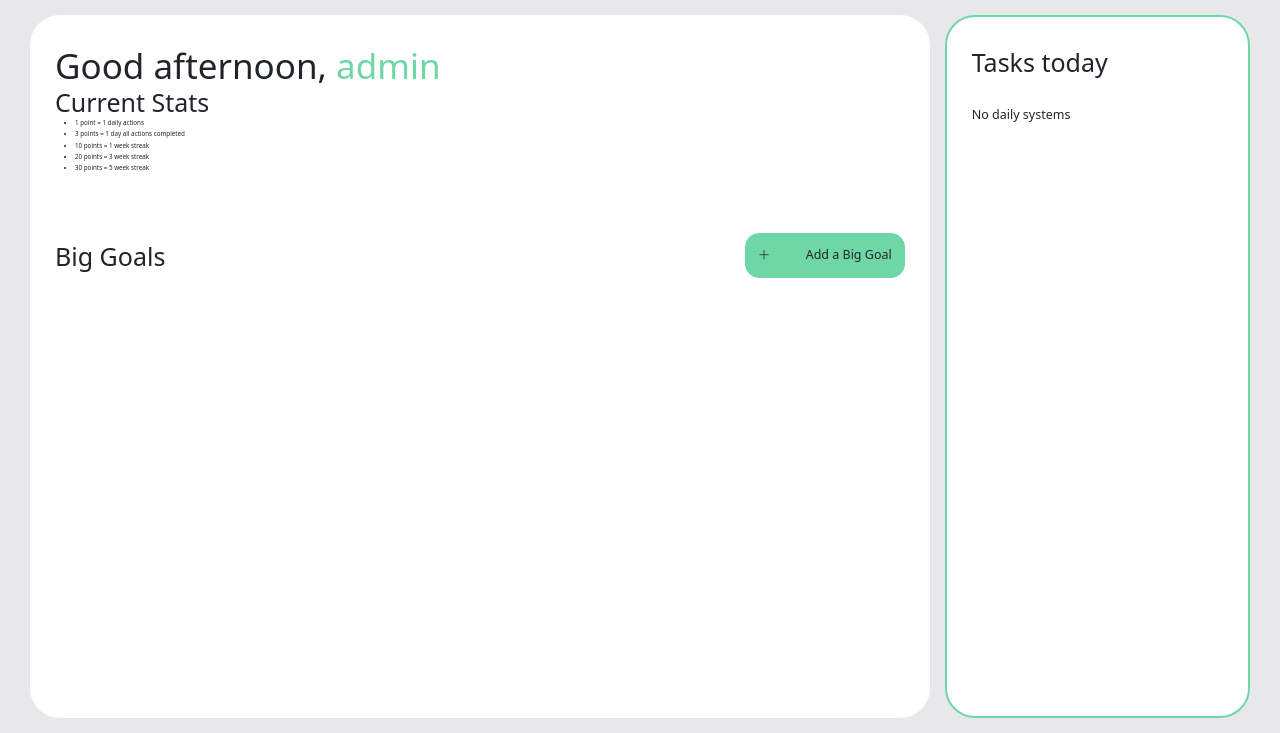
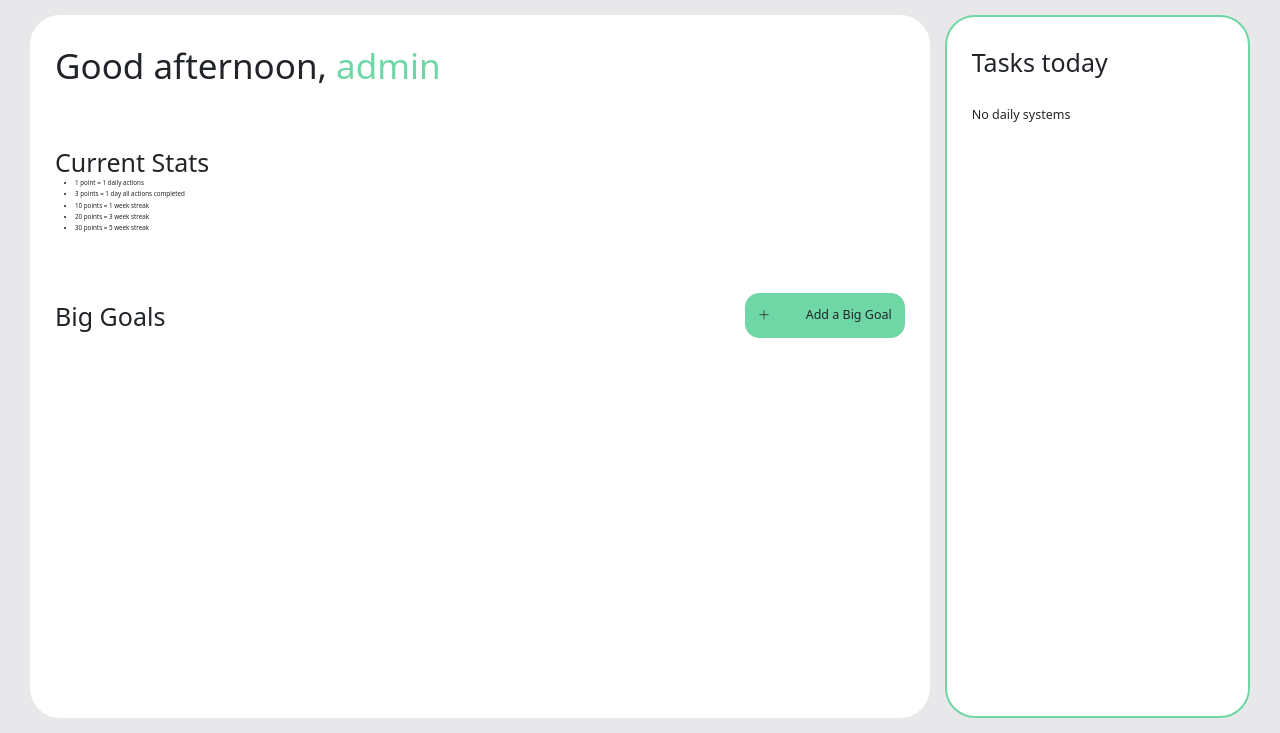
Before and after one commit to repsandcode/goals_tracker, a Django app: page / in a window 1280 px wide. Shown: the part 67-800 px from the top of the page. Run offline with Django 5.2, Linux system fonts and the light colour scheme; a user stored in the database is signed in; data comes from the database, SQL or seed files in the repository; both versions use the stored data as it was after the commit; data that the repository does not hold is empty; some libraries are stand-ins or nearby versions.

Commit message:
update margins of profile section on home

```diff
--- a/base/goals_tracker/static/goals_tracker/styles.css
+++ b/base/goals_tracker/static/goals_tracker/styles.css
@@ -251,6 +251,9 @@ img {
   font-weight: 300;
   font-size: 3rem;
   color: var(--dark-bg);
+}
+.home-profile--greeting {
+  margin-bottom: 6rem;
 }
 .greeting-text {
   color: var(--dark-bg);
--- a/base/goals_tracker/templates/goals_tracker/home_page.html
+++ b/base/goals_tracker/templates/goals_tracker/home_page.html
@@ -10,14 +10,13 @@
     <section id="home-big-goals" class="box-radius home-big-goals">
       {% comment %} WELCOME {% endcomment %}
       <div class="home-profile">
-        <div class="display-4 d-flex justify-content-between">
-          <div class="home-profile--greeting">
-            <span id="greetings"></span>, <span class="span-green">{{ first_name|default:username }}</span>
-          </div>
-          <div class="home-profile--date" id="date-today"></div>
+        <div class="home-profile--greeting display-4">
+          <span id="greetings"></span>, <span class="span-green">{{ first_name|default:username }}</span>
         </div>
 
-        <div class="">
+        <div class="home-profile--date" id="date-today"></div>
+
+        <div class="home-profile-stats">
           <h1 class="fw-normal m-0 align-self-center">Current Stats</h1>
           <div></div>
           <ul>
```
Also changed, not shown: base/db.sqlite3.
